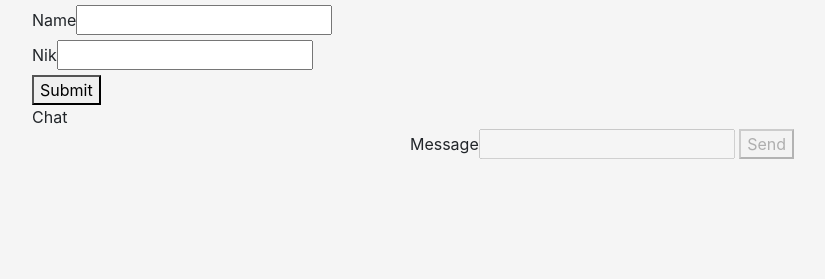
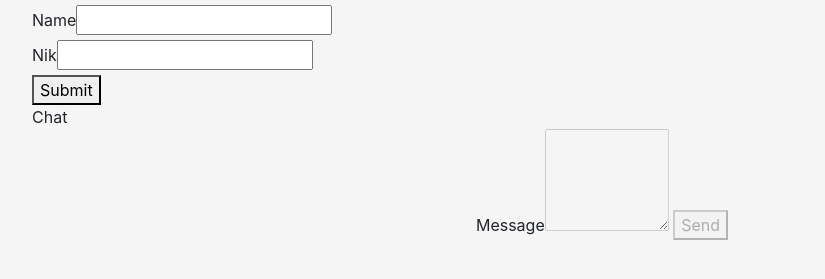
Before and after one commit to GienekGenin/chat-app, a website: page assets/html/index.html in a window 1280 px wide. Shown: the part 93-372 px from the top of the page, without its empty margins (38-863 px from the left). Drawn offline with nearby package versions, Linux system fonts and the light colour scheme; files that its build step writes are made by us from their sources; no server answers; files whose address does not match are found by name.

Commit message:
addd textarea

```diff
--- a/assets/html/index.html
+++ b/assets/html/index.html
@@ -42,7 +42,7 @@
         </div>
         <div id="typing"></div>
         <div id="control">
-            <label for="msg">Message</label><input type="text" id="msg" disabled>
+            <label for="msg">Message</label><textarea rows="4" cols="10" id="msg" disabled></textarea>
             <button id="send" disabled>Send</button>
         </div>
     </div>
```
